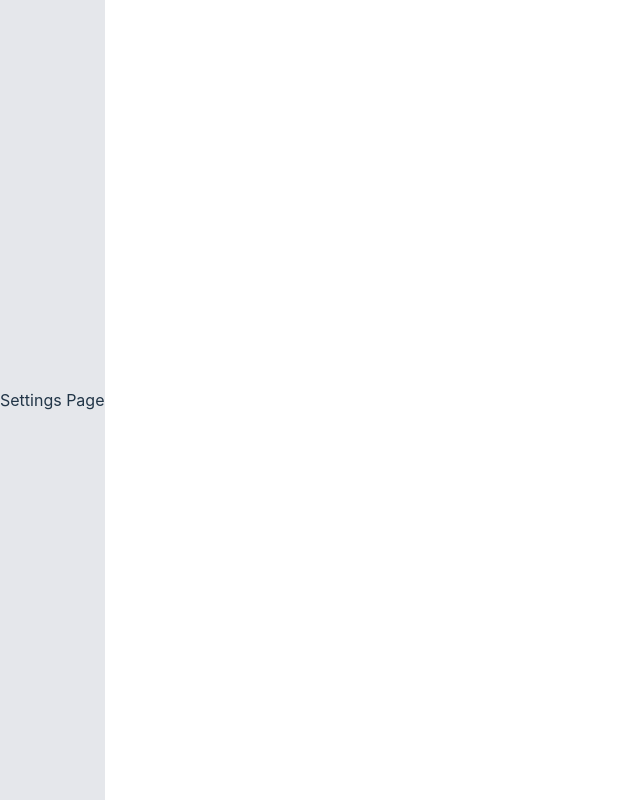
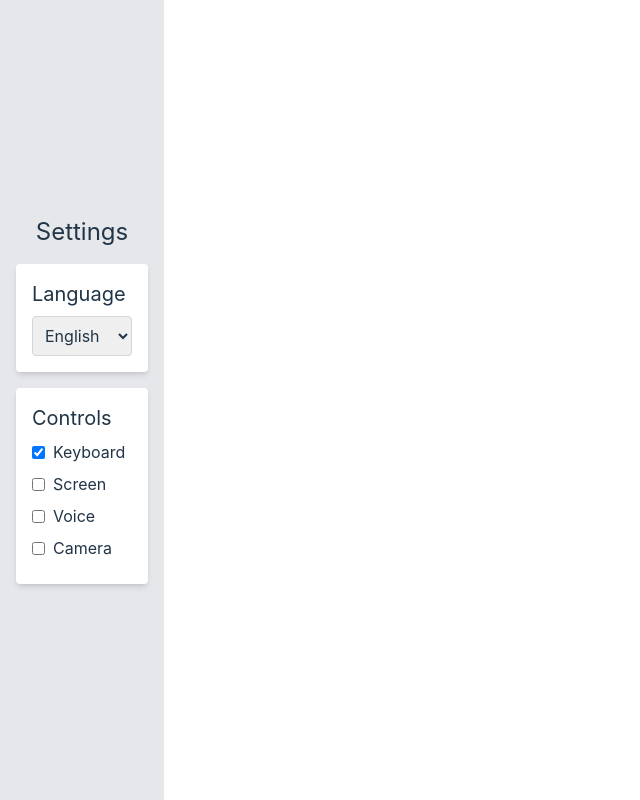
Before and after one commit to jamesdanielwhitford/portfolio, a React (Vite) app: page /settings in a window 1280 px wide. Shown: the whole page, without its empty margins (0-640 px from the left). Built offline with nearby package versions, Linux system fonts and the light colour scheme; no server answers.

Commit message:
Images connecting on blog

```diff
--- a/src/components/Blog.jsx
+++ b/src/components/Blog.jsx
@@ -2,19 +2,45 @@ import React, { useState, useEffect } from 'react';
 import { storage, ref, listAll, getDownloadURL } from '../firebaseConfig';
 
 const Blog = () => {
+  const [projects, setProjects] = useState([]);
+  const [currentProjectIndex, setCurrentProjectIndex] = useState(0);
   const [images, setImages] = useState([]);
   const [currentIndex, setCurrentIndex] = useState(0);
+  const [preloadedImages, setPreloadedImages] = useState({});
 
   useEffect(() => {
-    const fetchImages = async () => {
-      const imageListRef = ref(storage, 'images/'); // Change this path to your images folder
-      const response = await listAll(imageListRef);
-      const urls = await Promise.all(response.items.map((item) => getDownloadURL(item)));
-      setImages(urls);
+    const fetchProjects = async () => {
+      const projectsRef = ref(storage, 'projects/');
+      const response = await listAll(projectsRef);
+      setProjects(response.prefixes.map((folderRef) => folderRef.fullPath));
     };
 
-    fetchImages();
+    fetchProjects();
   }, []);
+
+  useEffect(() => {
+    if (projects.length > 0) {
+      fetchImages(projects[currentProjectIndex]);
+    }
+  }, [projects, currentProjectIndex]);
+
+  const fetchImages = async (projectPath) => {
+    const imageListRef = ref(storage, projectPath);
+    const response = await listAll(imageListRef);
+    const urls = await Promise.all(response.items.map((item) => getDownloadURL(item)));
+    setImages(urls);
+    preloadImages(urls);
+  };
+
+  const preloadImages = (urls) => {
+    const preloaded = {};
+    urls.forEach((url) => {
+      const img = new Image();
+      img.src = url;
+      preloaded[url] = img;
+    });
+    setPreloadedImages(preloaded);
+  };
 
   const nextImage = () => {
     setCurrentIndex((prevIndex) => (prevIndex + 1) % images.length);
@@ -22,6 +48,16 @@ const Blog = () => {
 
   const prevImage = () => {
     setCurrentIndex((prevIndex) => (prevIndex - 1 + images.length) % images.length);
+  };
+
+  const nextProject = () => {
+    setCurrentProjectIndex((prevIndex) => (prevIndex + 1) % projects.length);
+    setCurrentIndex(0);
+  };
+
+  const prevProject = () => {
+    setCurrentProjectIndex((prevIndex) => (prevIndex - 1 + projects.length) % projects.length);
+    setCurrentIndex(0);
   };
 
   return (
@@ -33,6 +69,10 @@ const Blog = () => {
             <button onClick={prevImage} className="p-2 mx-2 border">⬅️</button>
             <button onClick={nextImage} className="p-2 mx-2 border">➡️</button>
           </div>
+          <div className="flex mt-4">
+            <button onClick={prevProject} className="p-2 mx-2 border">⬆️</button>
+            <button onClick={nextProject} className="p-2 mx-2 border">⬇️</button>
+          </div>
         </>
       ) : (
         <p>Loading images...</p>
--- a/src/components/Contact.jsx
+++ b/src/components/Contact.jsx
@@ -1,9 +1,51 @@
-import React from 'react';
+import React, { useState } from 'react';
 
 const Contact = () => {
+  const [name, setName] = useState('');
+  const [email, setEmail] = useState('');
+  const [message, setMessage] = useState('');
+
+  const handleSubmit = (e) => {
+    e.preventDefault();
+    alert(`Message sent!\nName: ${name}\nEmail: ${email}\nMessage: ${message}`);
+    // Here you would normally handle sending the form data to your backend
+  };
+
   return (
-    <div className="flex flex-col items-center justify-center h-screen bg-gray-200">
-      <p>Contact Page</p>
+    <div className="flex flex-col items-center justify-center h-screen bg-gray-200 p-4">
+      <h1 className="text-2xl mb-4">Contact</h1>
+      <form onSubmit={handleSubmit} className="w-full max-w-md bg-white p-4 rounded shadow-md">
+        <div className="mb-4">
+          <label className="block text-gray-700">Name</label>
+          <input
+            type="text"
+            value={name}
+            onChange={(e) => setName(e.target.value)}
+            className="w-full p-2 border border-gray-300 rounded"
+            required
+          />
+        </div>
+        <div className="mb-4">
+          <label className="block text-gray-700">Email</label>
+          <input
+            type="email"
+            value={email}
+            onChange={(e) => setEmail(e.target.value)}
+            className="w-full p-2 border border-gray-300 rounded"
+            required
+          />
+        </div>
+        <div className="mb-4">
+          <label className="block text-gray-700">Message</label>
+          <textarea
+            value={message}
+            onChange={(e) => setMessage(e.target.value)}
+            className="w-full p-2 border border-gray-300 rounded"
+            required
+          />
+        </div>
+        <button type="submit" className="w-full p-2 bg-blue-500 text-white rounded">Send Message</button>
+      </form>
     </div>
   );
 };
--- a/src/components/Settings.jsx
+++ b/src/components/Settings.jsx
@@ -1,9 +1,76 @@
-import React from 'react';
+import React, { useState } from 'react';
 
 const Settings = () => {
+  const [language, setLanguage] = useState('English');
+  const [controls, setControls] = useState({
+    keyboard: true,
+    screen: false,
+    voice: false,
+    camera: false,
+  });
+
+  const handleControlChange = (control) => {
+    setControls((prevControls) => ({
+      ...prevControls,
+      [control]: !prevControls[control],
+    }));
+  };
+
   return (
-    <div className="flex flex-col items-center justify-center h-screen bg-gray-200">
-      <p>Settings Page</p>
+    <div className="flex flex-col items-center justify-center h-screen bg-gray-200 p-4">
+      <h1 className="text-2xl mb-4">Settings</h1>
+      <div className="w-full max-w-md bg-white p-4 rounded shadow-md mb-4">
+        <h2 className="text-xl mb-2">Language</h2>
+        <select
+          value={language}
+          onChange={(e) => setLanguage(e.target.value)}
+          className="w-full p-2 border border-gray-300 rounded"
+        >
+          <option value="English">English</option>
+          <option value="Spanish">Spanish</option>
+          <option value="Chinese">Chinese</option>
+          <option value="French">French</option>
+        </select>
+      </div>
+      <div className="w-full max-w-md bg-white p-4 rounded shadow-md">
+        <h2 className="text-xl mb-2">Controls</h2>
+        <div className="flex items-center mb-2">
+          <input
+            type="checkbox"
+            checked={controls.keyboard}
+            onChange={() => handleControlChange('keyboard')}
+            className="mr-2"
+          />
+          <label>Keyboard</label>
+        </div>
+        <div className="flex items-center mb-2">
+          <input
+            type="checkbox"
+            checked={controls.screen}
+            onChange={() => handleControlChange('screen')}
+            className="mr-2"
+          />
+          <label>Screen</label>
+        </div>
+        <div className="flex items-center mb-2">
+          <input
+            type="checkbox"
+            checked={controls.voice}
+            onChange={() => handleControlChange('voice')}
+            className="mr-2"
+          />
+          <label>Voice</label>
+        </div>
+        <div className="flex items-center mb-2">
+          <input
+            type="checkbox"
+            checked={controls.camera}
+            onChange={() => handleControlChange('camera')}
+            className="mr-2"
+          />
+          <label>Camera</label>
+        </div>
+      </div>
     </div>
   );
 };
```
